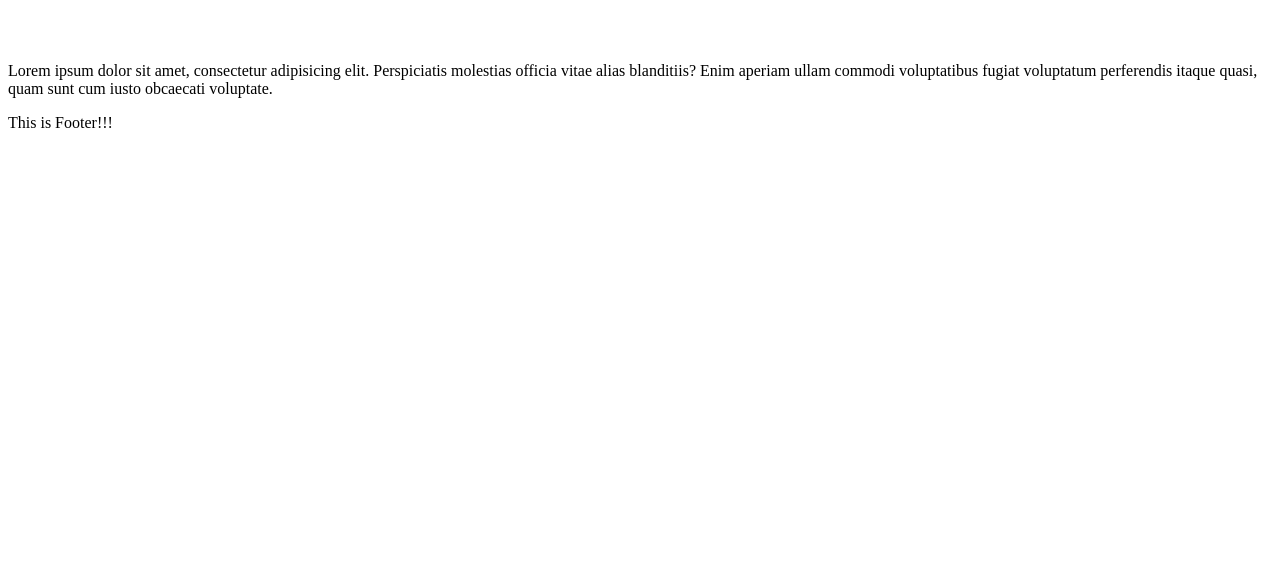
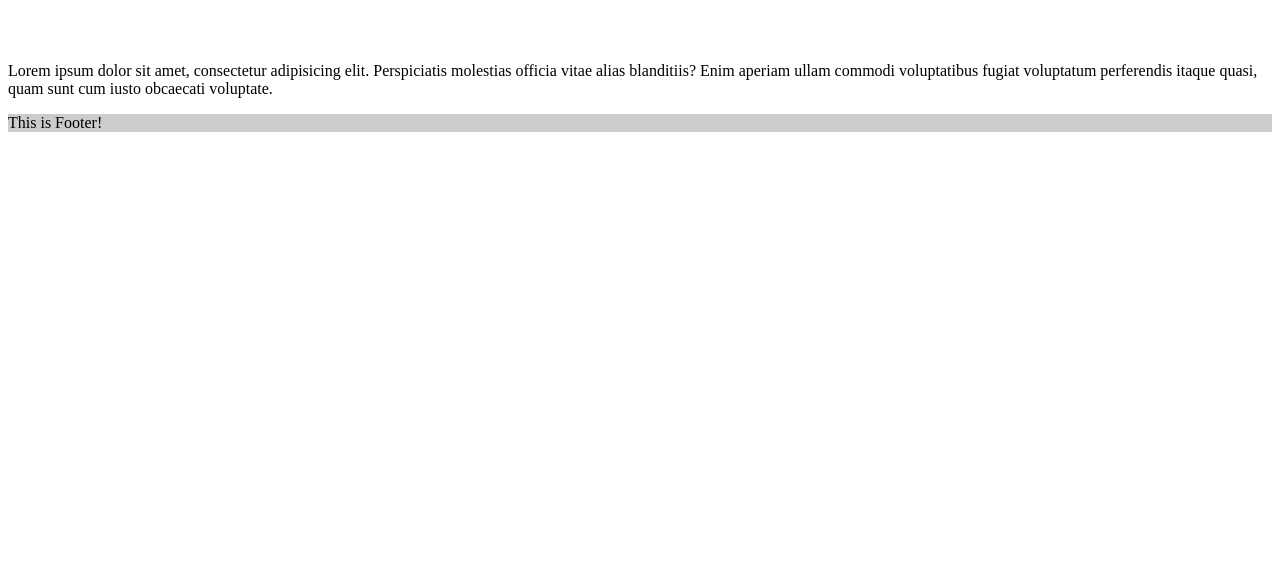
Before and after one commit to garold664/test-repository, a plain HTML site: page index.html in a window 1280 px wide. Shown: the part 217-800 px from the top of the page. Drawn offline with Linux system fonts and the light colour scheme.

Commit message:
поменял цвет фона футера

```diff
--- a/index.html
+++ b/index.html
@@ -8,13 +8,16 @@
             font-size: 7em;
             background: #ff0;
         }
+        footer {
+            background: #ccc;
+        }
     </style>
 </head>
 <body>
     <h1>Тестовый HTML файл</h1>
     <p>Lorem ipsum dolor sit amet, consectetur adipisicing elit. Perspiciatis molestias officia vitae alias blanditiis? Enim aperiam ullam commodi voluptatibus fugiat voluptatum perferendis itaque quasi, quam sunt cum iusto obcaecati voluptate.</p>
     <footer>
-        This is Footer!!!
+        This is Footer!
     </footer>
 </body>
 </html>
```
